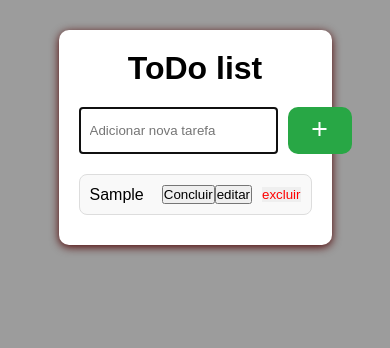
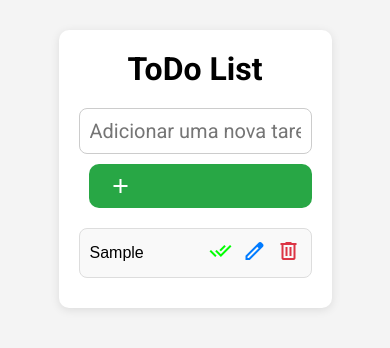
Before and after one commit to Breno2121/To-Do-List, a plain HTML site: page Lista de tarefas/index.html in a window 390 px wide. Both pictures are taken after typing "Sample" into the empty fields and a click on the button "add". Drawn offline with nearby package versions, Linux system fonts and the light colour scheme.

Commit message:
lista tarefas

```diff
--- a/Lista de tarefas/index.html
+++ b/Lista de tarefas/index.html
@@ -1,58 +1,34 @@
 <!DOCTYPE html>
 <html lang="pt-BR">
+
 <head>
     <meta charset="UTF-8">
     <meta name="viewport" content="width=device-width, initial-scale=1.0">
-    <title>Tarefas</title>
-<link rel="stylesheet" href="styles/style.css">
-<link rel="stylesheet" href="https://fonts.googleapis.com/css2?family=Material+Symbols+Outlined:opsz,wght,FILL,GRAD@20..48,100..700,0..1,-50..200" />
+    <title>ToDo List</title>
+    <link rel="stylesheet" href="styles/style.css">
+    <link rel="stylesheet" href="https://fonts.googleapis.com/css2?family=Material+Symbols+Outlined:opsz,wght,FILL,GRAD@20..48,100..700,0..1,-50..200" />
+    <link rel="preconnect" href="https://fonts.googleapis.com">
+    <link rel="preconnect" href="https://fonts.gstatic.com" crossorigin>
+    <link href="https://fonts.googleapis.com/css2?family=Roboto:ital,wght@0,100;0,300;0,400;0,500;0,700;0,900;1,100;1,300;1,400;1,500;1,700;1,900&display=swap" rel="stylesheet">
+</head>
 
-</head>
-<body>
+<body onload="carregarTarrefas()">
     <div class="container">
-        <h1>ToDo list</h1>
-        <div class="group-input">
-            <input type="text" id="tarefa-text" placeholder="Adicionar nova tarefa">
-            <button id="add-tarefa" onclick="adicionartarefa()"><span class="material-symbols-outlined">
-                add
-                </span></button>
+        <h1>ToDo List</h1>
+        <div class="grupo-input">
+            <input type="text" id="tarefa-text" placeholder="Adicionar uma nova tarefa" onkeypress="addPeloEnter(event)">
+            <button id="add-tarefa" onclick="adicionarTarefa()">
+                <span class="material-symbols-outlined">
+                    add
+                </span>
+            </button>
         </div>
 
         <ul id="lista-tarefa">
-            <li>
-                <span class="completed">Tarefa numero 1</span>
-                <div>
-                    <button class="check"><span class="material-symbols-outlined">
-                        done_all
-                        </span></button>
-                    <button class="edit"><span class="material-symbols-outlined">
-                        stylus
-                        </span></button>
-                    <button class="excluir"><span class="material-symbols-outlined">
-                        delete
-                        </span></button>
-                </div>
-            </li>
-            <li>
-                <span class="completed">Tarefa numero 1</span>
-                <div>
-                    <button class="check"><span class="material-symbols-outlined">
-                        done_all
-                        </span></button>
-                    <button class="edit"><span class="material-symbols-outlined">
-                        stylus
-                        </span></button>
-                    <button class="excluir"><span class="material-symbols-outlined">
-                        delete
-                        </span></button>
-                </div>
-            </li>
-
-
         </ul>
     </div>
 
 
-<script src="scripts/index.js"></script>
+    <script src="scripts/index.js"></script>
 </body>
 </html>
--- a/Lista de tarefas/scripts/index.js
+++ b/Lista de tarefas/scripts/index.js
@@ -1,60 +1,106 @@
-var tarefa = [];
+var tarefas = [];
 
-function adicionartarefa(){
+function adicionarTarefa(){
     const input = document.getElementById("tarefa-text");
-    const TarefaTexto = input.value.trim();
+    const tarefaTexto = input.value.trim();
 
-    if (TarefaTexto === ""){
-        alert("Voce tentou adicionar uma tarefa sem texto!!");
+    if(tarefaTexto === ''){
+        alert("VOCÊ TENTOU ADICIONAR UMA TAREFA SEM TEXTO");
         return;
     }
 
-    const novatarefa = {
-        id: Math.floor(Math.random() * 100000),
-        text: TarefaTexto,
+    const novaTarefa = {
+        id: Math.floor(Math.random() * 1000000),
+        text: tarefaTexto,
         completed: false
     }
 
-    tarefa.push(novatarefa);
-    render();
+    tarefas.push(novaTarefa);
+    localStorage.setItem("tarefas", JSON.stringify(tarefas))
+    render()
     input.value = "";
     input.focus();
 }
 
 function render() {
-    const listatarefas = document.getElementById("lista-tarefa");
-    listatarefas.innerHTML = "";
+    const listaTarefas = document.getElementById("lista-tarefa");
+    listaTarefas.innerHTML = "";
 
-    for (var i = 0; i < tarefa.length; i++){
+    for(var i = 0; i < tarefas.length; i++){
         const li = document.createElement("li");
-        if (tarefa[i].completed === true){
+        if(tarefas[i].completed === true){
             li.classList.add("completed");
         }
 
         const span = document.createElement("span");
-        span.textContent = tarefa[i].text;
+        span.textContent = tarefas[i].text;
 
-        const concluir = document.createElement("button");
-        concluir.textContent = tarefa[i].completed ? "Desmarcar" : "Concluir";
-        concluir.classList.add("concluir");
+        const concluir = document.createElement("span");
+        concluir.textContent = "done_all"
+        concluir.classList.add("check");
+        concluir.classList.add("material-symbols-outlined");
+        concluir.setAttribute("onclick", `trocaConcluir(${tarefas[i].id})`);
 
-        const editar = document.createElement("button");
-        editar.textContent = "editar";
-        editar.classList.add("editar");
+        const edit = document.createElement("span");
+        edit.textContent = "edit";
+        edit.classList.add("edit");
+        edit.classList.add("material-symbols-outlined");
+        edit.setAttribute("onclick", `editarTarefa(${tarefas[i].id})`);
 
-        const excluir = document.createElement("button");
-        excluir.textContent = "excluir";
-        excluir.classList.add("excluir");
+        const deletar = document.createElement("span");
+        deletar.textContent = "Delete";
+        deletar.classList.add("delete");
+        deletar.classList.add("material-symbols-outlined");
+        deletar.setAttribute("onclick", `deletarTarefa(${tarefas[i].id})`);
 
         const div = document.createElement("div");
 
-        div.appendChild (concluir);
-        div.appendChild(editar);
-        div.appendChild(excluir);
+        div.appendChild(concluir)
+        div.appendChild(edit)
+        div.appendChild(deletar)
 
         li.appendChild(span);
         li.appendChild(div);
 
-        listatarefas.appendChild(li);
+        listaTarefas.appendChild(li);
     }
 }
+
+function trocaConcluir(id){
+    const index = tarefas.findIndex(tarefas => tarefas.id === id);
+    const valorAtual = tarefas[index].completed;
+    tarefas[index].completed = !valorAtual;
+    localStorage.setItem("tarefas", JSON.stringify(tarefas))
+    render();
+}
+
+function editarTarefa(id){
+    const index = tarefas.findIndex(tarefas => tarefas.id === id);
+    const novoTextoTarefa = prompt(`Edite a tarefa`, tarefas[index].text);
+
+    if(novoTextoTarefa !== null && novoTextoTarefa.trim() !== ''){
+        tarefas[index].text = novoTextoTarefa;
+        localStorage.setItem("tarefas", JSON.stringify(tarefas))
+        render();
+    }
+}
+
+function deletarTarefa(id){
+    tarefas = tarefas.filter(tarefas => tarefas.id !== id);
+    localStorage.setItem("tarefas", JSON.stringify(tarefas))
+    render();
+}
+
+function addPeloEnter(event){
+    if(event.key === "Enter"){
+        adicionarTarefa();
+    }
+}
+
+function carregarTarrefas(){
+    const tarefasLocalStore = localStorage.getItem("tarefas");
+    if(tarefasLocalStore){
+        tarefas = JSON.parse(tarefasLocalStore);
+        render();
+    }
+}
--- a/Lista de tarefas/styles/style.css
+++ b/Lista de tarefas/styles/style.css
@@ -6,59 +6,70 @@
 
 body {
     font-family: Arial, Helvetica, sans-serif;
-    background-color: rgb(156, 156, 156);
+    background-color: #f4f4f4;
     display: flex;
     justify-content: center;
     align-items: start;
     height: 100vh;
-
 }
 
 .container {
-    background-color: #fff;
-    border-radius: 10px;
+    background-color: #ffffff;
     margin-top: 30px;
     width: 70%;
+    border-radius: 10px;
     padding: 20px;
-    box-shadow: 0 2px 10px rgb(78, 1, 1);
+    box-shadow: 0 2px 10px rgba(0, 0, 0, 0.1);
 }
 
 .container h1 {
-    text-align: center;
     margin-bottom: 20px;
     text-align: center;
+    font-family: "Roboto";
 }
 
-.container .group-input {
+.container .grupo-input {
     display: flex;
     flex-direction: row;
 }
 
+@media (max-width: 500px){
+    .container .grupo-input {
+        display: flex;
+        flex-direction: column;
+        row-gap: 10px;
+    }
+}
+
 #tarefa-text {
+    display: flex;
     flex: 1;
     padding: 10px;
     border: 1px solid #cccccc;
+    border-radius: 8px;
+    outline: none;
+    font-size: 20px;
+    font-family: "Roboto";
 }
 
 #add-tarefa {
+    display: flex;
     margin-left: 10px;
     padding: 10px 20px;
-    background-color: #28A745;
+    background-color: #28a745;
     color: #fff;
     border: none;
     border-radius: 10px;
     cursor: pointer;
-
 }
 
-#tarefa:hover {
+#add-tarefa:hover {
     background-color: #218838;
-
 }
 
 #lista-tarefa {
     list-style-type: none;
-    margin-top: 20px;
+    margin-top: 20px
 }
 
 #lista-tarefa li {
@@ -72,9 +83,9 @@ body {
     margin-bottom: 10px;
 }
 
-.check, .excluir, .edit {
+.check, .delete, .edit {
     border: none;
-    background-color: none;
+    background: none;
     cursor: pointer;
     margin-left: 10px;
 }
@@ -83,14 +94,14 @@ body {
     color: #00ff00;
 }
 
-.excluir {
-    color: red;
+.edit {
+    color: #007bff;
 }
 
-.edit {
-    color: #887bff;
+.delete {
+    color: #dc3545;
 }
 
 .completed {
-    text-decoration: line-through;
+    background-color: #84c539 !important;
 }
```
